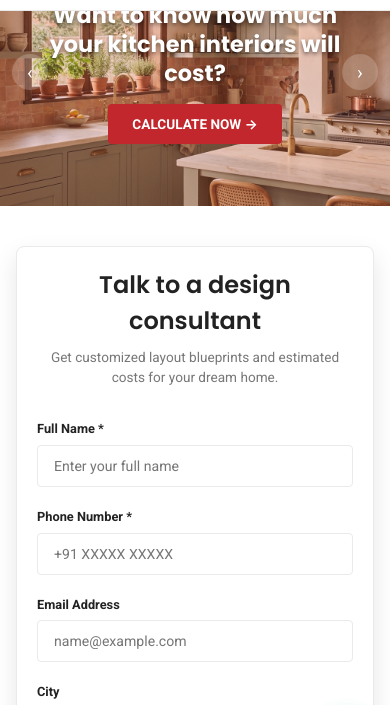
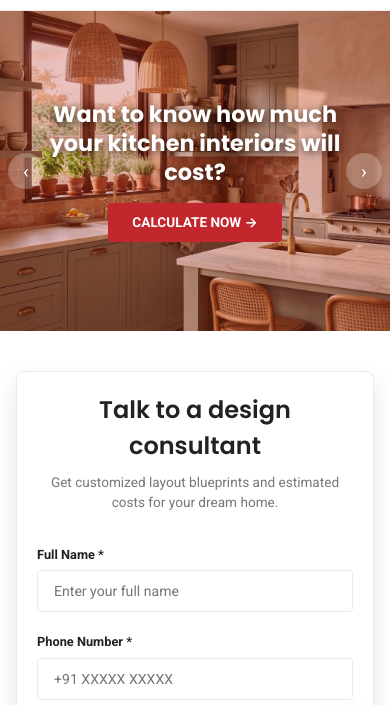
Before and after one commit to yashita72/Space-Edge-Design, a website: page index.html in a window 390 px wide. Shown: the part 61-766 px from the top of the page. Drawn offline with Linux system fonts and the light colour scheme.

Commit message:
refactor: update hero carousel layout, styling, and background colors

```diff
--- a/index.html
+++ b/index.html
@@ -101,9 +101,10 @@
     .liv-carousel {
       position: relative;
       width: 100%;
-      height: 480px;
+      min-height: 520px;
+      margin-top: 72px; /* Top offset matching fixed navbar height (72px) */
       overflow: hidden;
-      background: #d66d6d;
+      background: #b81d24;
     }
     .liv-slides {
       display: flex;
@@ -111,14 +112,16 @@
       height: 100%;
       transition: transform 0.5s ease-in-out;
     }
-    .liv-slide {
+    .liv-slide,
+    .hero-slide {
       position: relative;
       width: 33.333%;
-      height: 100%;
+      min-height: 520px;
       display: flex;
+      flex-direction: column;
+      justify-content: center;
       align-items: center;
-      justify-content: center;
-      text-align: center;
+      box-sizing: border-box;
     }
     .liv-slide-img {
       position: absolute;
@@ -134,13 +137,15 @@
       color: var(--bg-white);
       padding: 0 1.5rem;
       max-width: 800px;
+      text-align: center;
     }
     .liv-slide-title {
-      font-size: clamp(2rem, 4vw, 3rem);
+      font-size: clamp(1.8rem, 4vw, 3rem);
       font-weight: 700;
       color: var(--bg-white);
-      margin-bottom: 1.5rem;
-      text-shadow: 0 2px 4px rgba(0,0,0,0.5);
+      margin-bottom: 1.75rem;
+      text-shadow: 0 2px 8px rgba(0,0,0,0.6);
+      line-height: 1.25;
     }
     .liv-carousel-prev,
     .liv-carousel-next {
@@ -149,7 +154,7 @@
       transform: translateY(-50%);
       width: 48px;
       height: 48px;
-      background: rgba(255,255,255,0.2);
+      background: rgba(255,255,255,0.25);
       border-radius: 50%;
       color: var(--bg-white);
       display: flex;
@@ -158,6 +163,7 @@
       font-size: 1.5rem;
       z-index: 20;
       transition: var(--transition);
+      user-select: none;
     }
     .liv-carousel-prev:hover,
     .liv-carousel-next:hover {
@@ -168,24 +174,28 @@
 
     /* Hero Slide 1 Specifics */
     .liv-slide-hero {
-      background-color: #d66d6d;
-      align-items: flex-end;
+      background-color: #b81d24;
+      justify-content: center;
+      align-items: center;
+      padding: 24px 44px;
     }
     .liv-slide-hero .liv-slide-hero-img {
-      position: absolute;
-      inset: 0;
+      position: relative;
       width: 100%;
-      height: 100%;
+      height: auto;
+      max-height: 440px;
+      aspect-ratio: 1774 / 887;
       object-fit: contain;
       opacity: 1;
-      background-color: #d66d6d;
+      background-color: #b81d24;
+      display: block;
     }
     .liv-slide-hero-content {
       position: relative;
       z-index: 10;
       text-align: center;
-      padding: 0 1.5rem;
-      margin-bottom: 2rem;
+      padding: 12px 1.5rem 0;
+      background-color: #b81d24;
     }
     .liv-slide-hero .liv-slide-title:empty {
       display: none;
@@ -193,27 +203,55 @@
     }
     .liv-slide-hero-btn {
       display: inline-block;
-      padding: 0.9rem 2.25rem;
+      padding: 0.85rem 2.25rem;
       font-size: 0.95rem;
+    }
+
+    /* Slides 2 and 3 padding and centering */
+    .hero-slide:not(.liv-slide-hero) {
+      min-height: 520px;
+      display: flex;
+      flex-direction: column;
+      justify-content: center;
+      align-items: center;
+      padding: 24px 44px;
+      box-sizing: border-box;
+    }
+    .hero-slide:not(.liv-slide-hero) .liv-slide-content {
+      max-width: 720px;
+      padding: 0;
     }
 
     @media (max-width: 768px) {
       .liv-carousel {
+        margin-top: 72px; /* Top offset matching fixed navbar height (72px) */
         height: auto;
-        background: #d66d6d;
+        min-height: 320px;
+        background: #b81d24;
       }
       .liv-slides {
         height: auto;
+        min-height: 320px;
       }
-      .liv-slide {
+      .liv-slide,
+      .hero-slide {
         height: auto;
+        min-height: 320px;
+        display: flex;
+        flex-direction: column;
+        justify-content: center;
+        align-items: center;
+        padding: 24px 44px;
+        box-sizing: border-box;
       }
       .liv-slide-hero {
         flex-direction: column;
-        justify-content: flex-start;
+        justify-content: center;
         align-items: center;
-        background-color: #d66d6d;
+        background-color: #b81d24;
+        padding: 16px 20px 24px;
         height: auto;
+        min-height: 320px;
       }
       .liv-slide-hero .liv-slide-hero-img {
         position: relative;
@@ -222,31 +260,46 @@
         height: auto;
         aspect-ratio: 1774 / 887;
         object-fit: contain;
-        background-color: #d66d6d;
+        background-color: #b81d24;
         opacity: 1;
         display: block;
       }
       .liv-slide-hero-content {
         position: relative;
         width: 100%;
-        padding: 0.75rem 1rem 1.25rem;
+        padding: 12px 1rem 0;
         margin: 0;
         text-align: center;
-        background-color: #d66d6d;
+        background-color: #b81d24;
         z-index: 10;
       }
       .liv-slide-hero-btn {
         padding: 0.6rem 1.5rem !important;
         font-size: 0.85rem !important;
       }
+      .hero-slide:not(.liv-slide-hero) {
+        min-height: 320px;
+        display: flex;
+        flex-direction: column;
+        justify-content: center;
+        align-items: center;
+        padding: 24px 44px;
+        box-sizing: border-box;
+      }
+      .hero-slide:not(.liv-slide-hero) .liv-slide-content {
+        padding: 0;
+        width: 100%;
+        max-width: 100%;
+      }
+      .hero-slide:not(.liv-slide-hero) .btn,
       .liv-slide-content .btn {
         padding: 0.6rem 1.5rem !important;
         font-size: 0.85rem !important;
       }
       .liv-slide-title {
-        font-size: clamp(1.2rem, 4.5vw, 1.6rem);
+        font-size: clamp(1.15rem, 4.5vw, 1.5rem);
         margin-bottom: 1rem;
-        padding: 0 1rem;
+        padding: 0;
         line-height: 1.3;
       }
       .liv-carousel-prev,
@@ -255,8 +308,8 @@
         height: 36px;
         font-size: 1.2rem;
       }
-      .liv-carousel-prev { left: 0.75rem; }
-      .liv-carousel-next { right: 0.75rem; }
+      .liv-carousel-prev { left: 0.5rem; }
+      .liv-carousel-next { right: 0.5rem; }
     }
 
     /* Cities dropdown specifically */
@@ -313,7 +366,7 @@
   <div class="liv-carousel">
     <div class="liv-slides" id="livSlides">
       <!-- Slide 1 -->
-      <div class="liv-slide liv-slide-hero">
+      <div class="liv-slide hero-slide liv-slide-hero">
         <img class="liv-slide-img liv-slide-hero-img" src="images/hero.png" alt="Space Edge Design Hero Banner">
         <div class="liv-slide-content liv-slide-hero-content">
           <h2 class="liv-slide-title"></h2>
@@ -322,20 +375,20 @@
       </div>
 
       <!-- Slide 2 -->
-      <div class="liv-slide">
+      <div class="liv-slide hero-slide">
         <img class="liv-slide-img" src="images/project-kitchen.png" alt="Kitchen interior cost estimates">
         <div class="liv-slide-content">
           <h2 class="liv-slide-title">Want to know how much your kitchen interiors will cost?</h2>
-          <a href="services.html" class="btn btn-primary" style="padding: 0.9rem 2.25rem; font-size: 0.95rem;">Calculate now &rarr;</a>
+          <a href="services.html" class="btn btn-primary">Calculate now &rarr;</a>
         </div>
       </div>
 
       <!-- Slide 3 -->
-      <div class="liv-slide">
+      <div class="liv-slide hero-slide">
         <img class="liv-slide-img" src="images/project-bedroom.png" alt="Lifetime warranty on modular units">
         <div class="liv-slide-content">
           <h2 class="liv-slide-title">Introducing India's first lifetime warranty*</h2>
-          <a href="contact.html" class="btn btn-primary" style="padding: 0.9rem 2.25rem; font-size: 0.95rem;">Book free consultation &rarr;</a>
+          <a href="contact.html" class="btn btn-primary">Book free consultation &rarr;</a>
         </div>
       </div>
     </div>
--- a/styles.css
+++ b/styles.css
@@ -264,10 +264,10 @@ button {
 .liv-carousel {
   position: relative;
   width: 100%;
-  height: 480px;
+  min-height: 520px;
+  margin-top: 72px; /* Top offset matching fixed navbar height (72px) */
   overflow: hidden;
-  background: #d66d6d;
-  margin-top: 0;
+  background: #b81d24;
 }
 .liv-slides {
   display: flex;
@@ -275,13 +275,16 @@ button {
   height: 100%;
   transition: transform 0.5s cubic-bezier(0.4, 0, 0.2, 1);
 }
-.liv-slide {
+.liv-slide,
+.hero-slide {
   position: relative;
   width: 33.3333%;
-  height: 100%;
+  min-height: 520px;
   display: flex;
+  flex-direction: column;
+  justify-content: center;
   align-items: center;
-  justify-content: center;
+  box-sizing: border-box;
 }
 .liv-slide-img {
   position: absolute;
@@ -301,11 +304,11 @@ button {
 }
 .liv-slide-title {
   font-family: var(--font-display);
-  font-size: clamp(2rem, 5vw, 3.5rem);
+  font-size: clamp(1.8rem, 4vw, 3rem);
   font-weight: 700;
   color: var(--bg-white);
   line-height: 1.25;
-  margin-bottom: 2rem;
+  margin-bottom: 1.75rem;
   text-shadow: 0 2px 8px rgba(0,0,0,0.6);
 }
 .liv-carousel-prev,
@@ -315,7 +318,7 @@ button {
   transform: translateY(-50%);
   width: 48px; height: 48px;
   border-radius: 50%;
-  background: rgba(255, 255, 255, 0.2);
+  background: rgba(255, 255, 255, 0.25);
   color: var(--bg-white);
   display: flex;
   align-items: center;
@@ -334,24 +337,28 @@ button {
 
 /* Slide 1 - Logo Banner specific styles (Desktop & default) */
 .liv-slide-hero {
-  background-color: #d66d6d;
-  align-items: flex-end;
+  background-color: #b81d24;
+  justify-content: center;
+  align-items: center;
+  padding: 24px 44px;
 }
 .liv-slide-hero .liv-slide-hero-img {
-  position: absolute;
-  inset: 0;
+  position: relative;
   width: 100%;
-  height: 100%;
+  height: auto;
+  max-height: 440px;
+  aspect-ratio: 1774 / 887;
   object-fit: contain;
   opacity: 1;
-  background-color: #d66d6d;
+  background-color: #b81d24;
+  display: block;
 }
 .liv-slide-hero-content {
   position: relative;
   z-index: 10;
   text-align: center;
-  padding: 0 1.5rem;
-  margin-bottom: 2rem;
+  padding: 12px 1.5rem 0;
+  background-color: #b81d24;
 }
 .liv-slide-hero .liv-slide-title:empty {
   display: none;
@@ -359,8 +366,23 @@ button {
 }
 .liv-slide-hero-btn {
   display: inline-block;
-  padding: 0.9rem 2.25rem;
+  padding: 0.85rem 2.25rem;
   font-size: 0.95rem;
+}
+
+/* Slides 2 and 3 padding and centering */
+.hero-slide:not(.liv-slide-hero) {
+  min-height: 520px;
+  display: flex;
+  flex-direction: column;
+  justify-content: center;
+  align-items: center;
+  padding: 24px 44px;
+  box-sizing: border-box;
+}
+.hero-slide:not(.liv-slide-hero) .liv-slide-content {
+  max-width: 720px;
+  padding: 0;
 }
 
 /* --- Section Headers --- */
@@ -895,21 +917,34 @@ button {
 
   /* Carousel Slider mobile fixes */
   .liv-carousel {
+    margin-top: 72px; /* Top offset matching fixed navbar height (72px) */
     height: auto;
-    background: #d66d6d;
+    min-height: 320px;
+    background: #b81d24;
   }
   .liv-slides {
     height: auto;
+    min-height: 320px;
   }
-  .liv-slide {
+  .liv-slide,
+  .hero-slide {
     height: auto;
+    min-height: 320px;
+    display: flex;
+    flex-direction: column;
+    justify-content: center;
+    align-items: center;
+    padding: 24px 44px;
+    box-sizing: border-box;
   }
   .liv-slide-hero {
     flex-direction: column;
-    justify-content: flex-start;
+    justify-content: center;
     align-items: center;
-    background-color: #d66d6d;
+    background-color: #b81d24;
+    padding: 16px 20px 24px;
     height: auto;
+    min-height: 320px;
   }
   .liv-slide-hero .liv-slide-hero-img {
     position: relative;
@@ -918,31 +953,46 @@ button {
     height: auto;
     aspect-ratio: 1774 / 887;
     object-fit: contain;
-    background-color: #d66d6d;
+    background-color: #b81d24;
     opacity: 1;
     display: block;
   }
   .liv-slide-hero-content {
     position: relative;
     width: 100%;
-    padding: 0.75rem 1rem 1.25rem;
+    padding: 12px 1rem 0;
     margin: 0;
     text-align: center;
-    background-color: #d66d6d;
+    background-color: #b81d24;
     z-index: 10;
   }
   .liv-slide-hero-btn {
     padding: 0.6rem 1.5rem !important;
     font-size: 0.85rem !important;
   }
+  .hero-slide:not(.liv-slide-hero) {
+    min-height: 320px;
+    display: flex;
+    flex-direction: column;
+    justify-content: center;
+    align-items: center;
+    padding: 24px 44px;
+    box-sizing: border-box;
+  }
+  .hero-slide:not(.liv-slide-hero) .liv-slide-content {
+    padding: 0;
+    width: 100%;
+    max-width: 100%;
+  }
+  .hero-slide:not(.liv-slide-hero) .btn,
   .liv-slide-content .btn {
     padding: 0.6rem 1.5rem !important;
     font-size: 0.85rem !important;
   }
-  .liv-slide-title { font-size: clamp(1.2rem, 4.5vw, 1.6rem); margin-bottom: 1rem; padding: 0 1rem; line-height: 1.3; }
+  .liv-slide-title { font-size: clamp(1.15rem, 4.5vw, 1.5rem); margin-bottom: 1rem; padding: 0; line-height: 1.3; }
   .liv-carousel-prev, .liv-carousel-next { width: 36px; height: 36px; font-size: 1.2rem; }
-  .liv-carousel-prev { left: 0.75rem; }
-  .liv-carousel-next { right: 0.75rem; }
+  .liv-carousel-prev { left: 0.5rem; }
+  .liv-carousel-next { right: 0.5rem; }
 
   /* Forms */
   .form-row { grid-template-columns: 1fr; gap: 1.25rem; }
```
